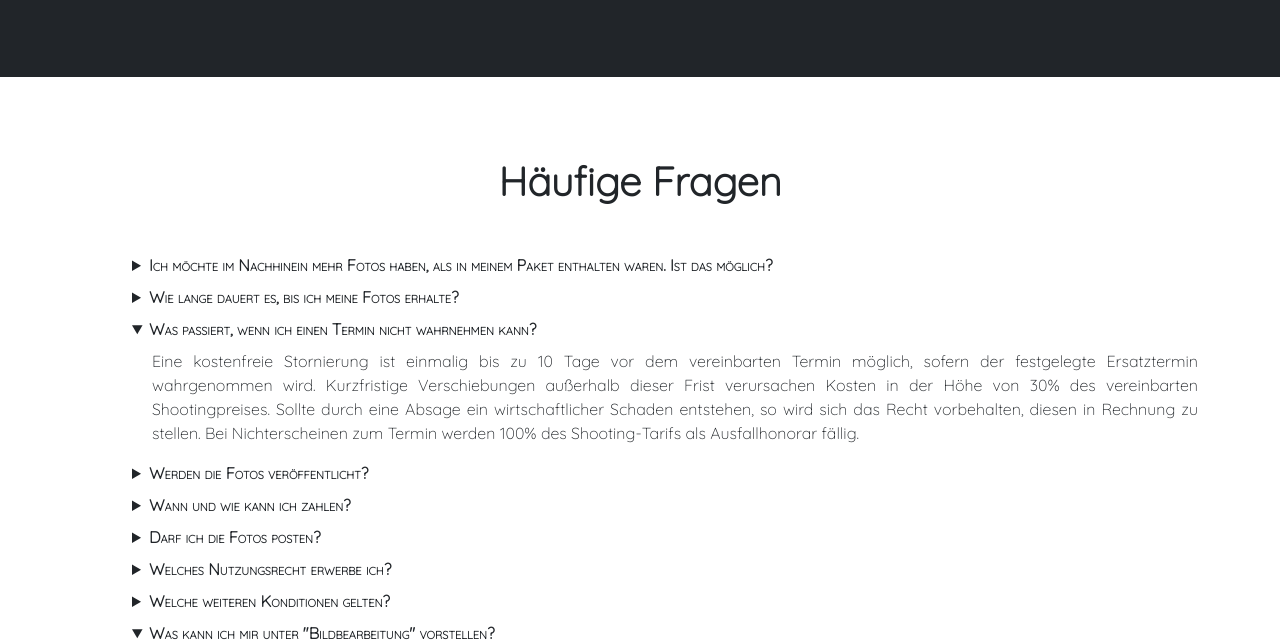
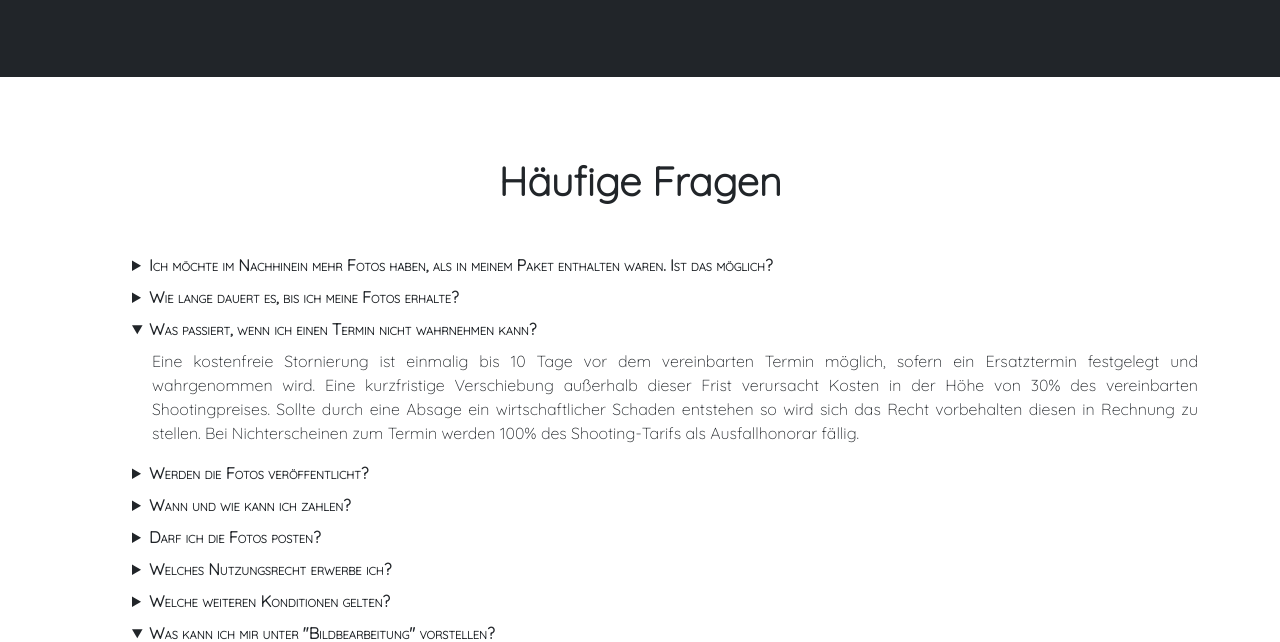
Before and after one commit to carolinepreiml/carolinepreiml.github.io, a website: page shootings.html in a window 1280 px wide. Both pictures are taken after a click on the heading "Was passiert, wenn ich einen Termin nicht wahrnehmen kann?". Shown: the part 4233-4875 px from the top of the page. Drawn offline with nearby package versions, Linux system fonts and the light colour scheme.

Commit message:
Update shootings.html

```diff
--- a/shootings.html
+++ b/shootings.html
@@ -179,10 +179,10 @@
           <summary class="qnaQuestion">Was passiert, wenn ich einen Termin nicht wahrnehmen kann?
           </summary>
           <p>
-            Eine kostenfreie Stornierung ist einmalig bis zu 10 Tage vor dem
-            vereinbarten Termin möglich, sofern der festgelegte Ersatztermin wahrgenommen wird.
-            Kurzfristige Verschiebungen außerhalb dieser Frist verursachen Kosten in der Höhe von 30% des vereinbarten Shootingpreises.
-            Sollte durch eine Absage ein wirtschaftlicher Schaden entstehen, so wird sich das Recht vorbehalten, diesen in Rechnung zu stellen.
+            Eine kostenfreie Stornierung ist einmalig bis 10 Tage vor dem
+            vereinbarten Termin möglich, sofern ein Ersatztermin festgelegt und wahrgenommen wird.
+            Eine kurzfristige Verschiebung außerhalb dieser Frist verursacht Kosten in der Höhe von 30% des vereinbarten Shootingpreises.
+            Sollte durch eine Absage ein wirtschaftlicher Schaden entstehen so wird sich das Recht vorbehalten diesen in Rechnung zu stellen.
             Bei Nichterscheinen zum Termin werden 100% des Shooting-Tarifs als Ausfallhonorar fällig.
           </p>
         </details>
```
